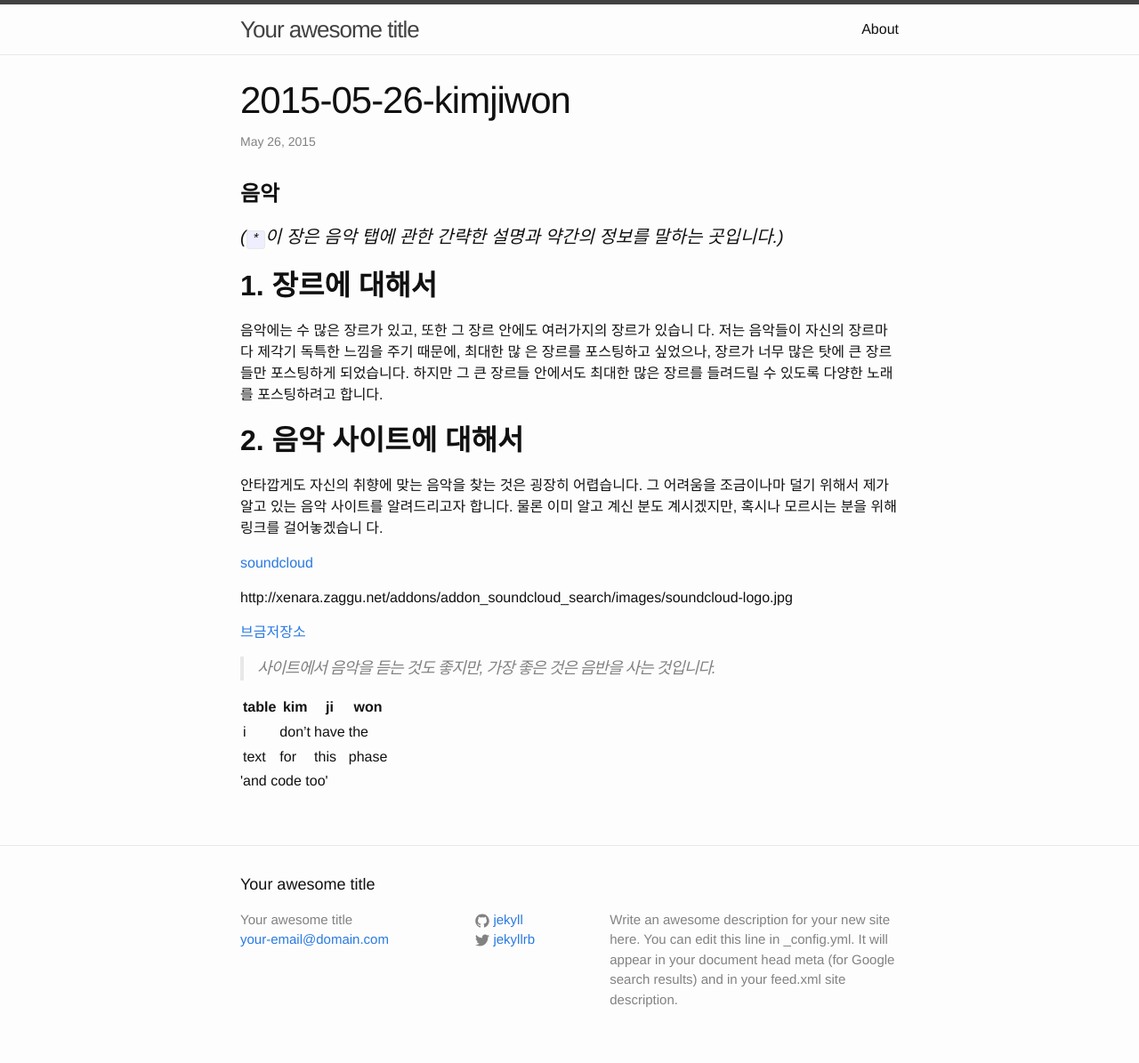
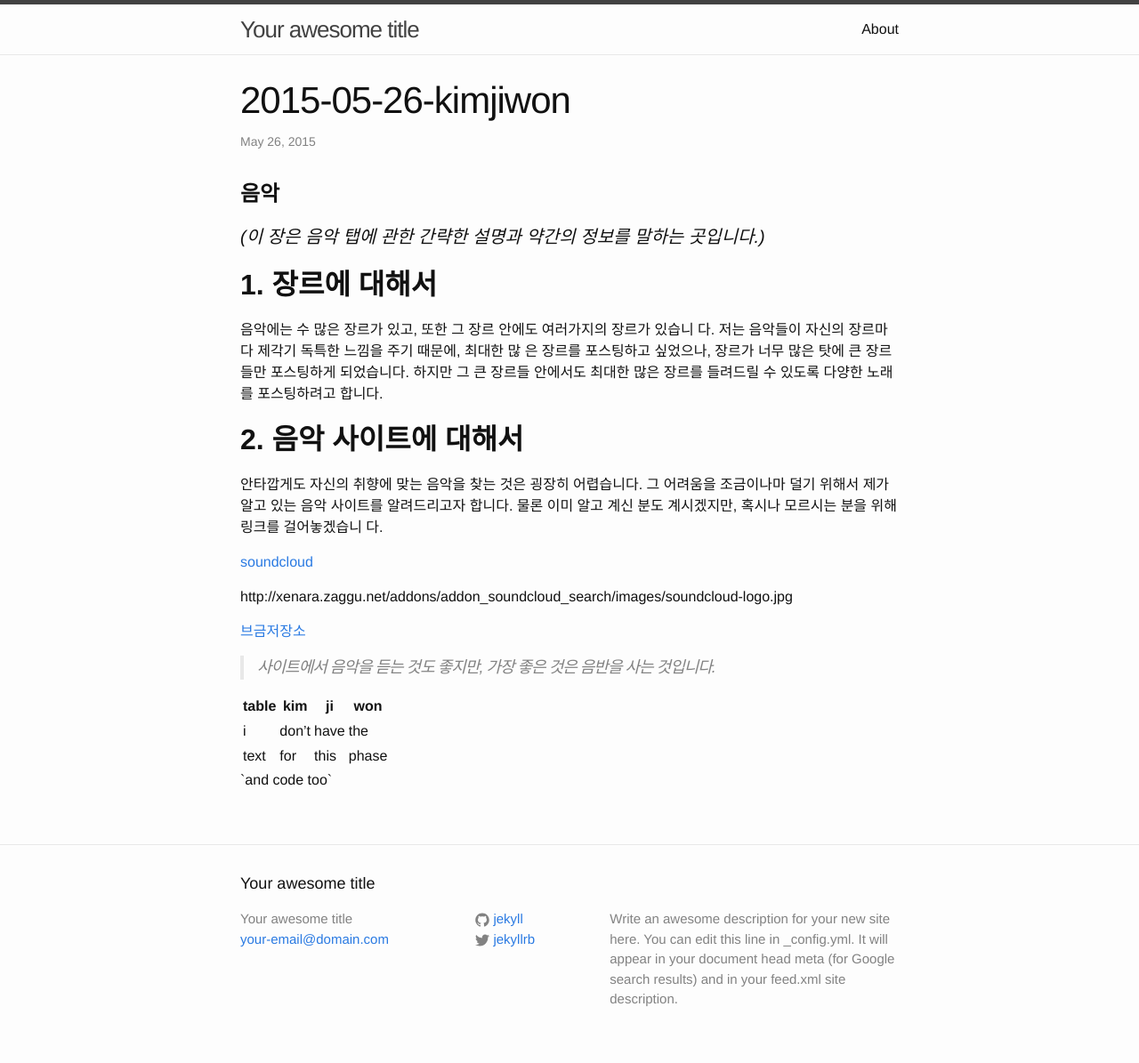
Before and after one commit to forhobby/forhobby.github.com, a Jekyll site: the page built from _posts/2015-05-26-kimjiwon.md, in a window 1280 px wide. Shown: the whole page at 89% size. Built offline with Jekyll 4.4.1, drawn with Linux system fonts in a browser that asks for light colours.

Commit message:
kim-M-intro

```diff
--- a/_posts/2015-05-26-kimjiwon.md
+++ b/_posts/2015-05-26-kimjiwon.md
@@ -7,7 +7,7 @@ categories: jekyll update
 
 # **음악**
 
-#### *(`*`이 장은 음악 탭에 관한 간략한 설명과 약간의 정보를 말하는 곳입니다.)*
+#### *(이 장은 음악 탭에 관한 간략한 설명과 약간의 정보를 말하는 곳입니다.)*
 
 ## **1. 장르에 대해서**
   음악에는 수 많은 장르가 있고, 또한 그 장르 안에도 여러가지의 장르가 있습니
@@ -36,6 +36,6 @@ http://xenara.zaggu.net/addons/addon_soundcloud_search/images/soundcloud-logo.jp
 | ----- | ----- | ---- | ----- |
 | text  |  for  | this | phase |
 
-\'and code too\'
+\`and code too\`
 
 [1]: https://www.bgmstore.net/
```
